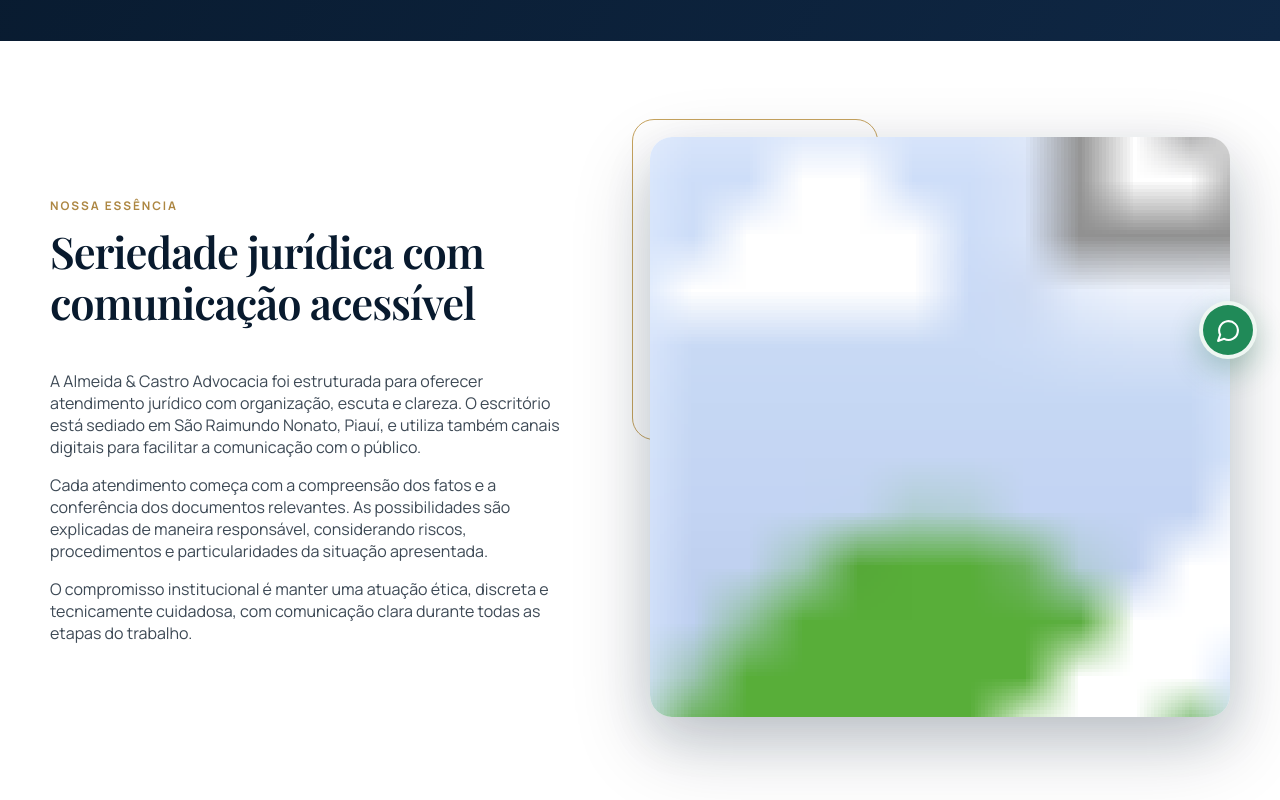
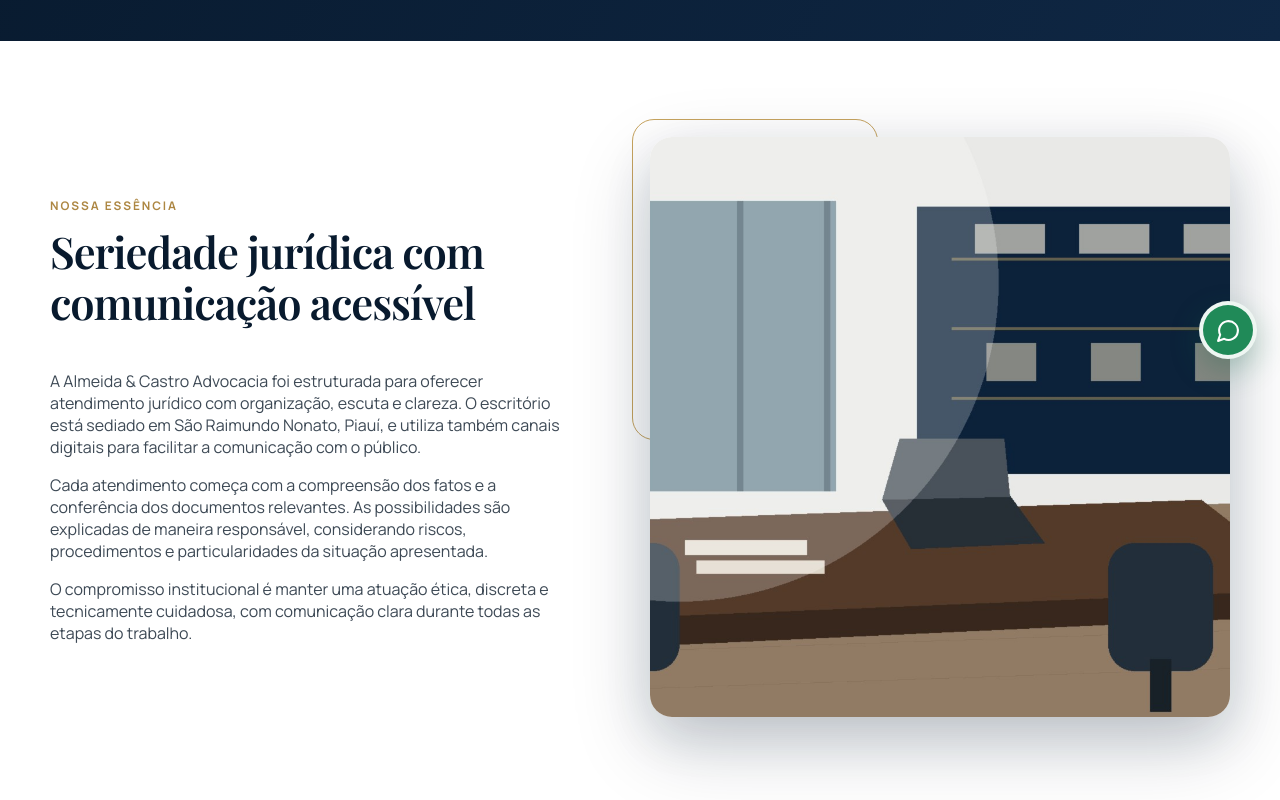
Before and after one commit to RicardoRibeiro-Prof/almeida-castro-advocacia, a React (Vite) app: page /sobre in a window 1280 px wide. Shown: the part 418-1218 px from the top of the page. Built offline with nearby package versions, Linux system fonts and the light colour scheme.

Commit message:
Usa fotografia real local na página sobre

```diff
--- a/src/pages/About.jsx
+++ b/src/pages/About.jsx
@@ -3,7 +3,7 @@ import PageHero from '../components/PageHero'
 import SectionHeading from '../components/SectionHeading'
 import Seo from '../components/Seo'
 
-const ABOUT_IMAGE = `${import.meta.env.BASE_URL}images/hero-office.svg`
+const ABOUT_IMAGE = `${import.meta.env.BASE_URL}images/about-office.jpg`
 
 const timeline = [
   { year: '2018', title: 'Início da atuação', text: 'Formação de uma proposta de atendimento jurídico próximo, ético e organizado.' },
@@ -36,7 +36,7 @@ export default function About() {
             <p>O compromisso institucional é manter uma atuação ética, discreta e tecnicamente cuidadosa, com comunicação clara durante todas as etapas do trabalho.</p>
           </div>
           <div className="image-frame image-frame--tall image-frame--premium">
-            <img src={ABOUT_IMAGE} alt="Ambiente jurídico moderno em madeira, azul-marinho e detalhes dourados" width="800" height="600" loading="lazy" decoding="async" />
+            <img src={ABOUT_IMAGE} alt="Ambiente contemporâneo de escritório para atendimento jurídico" width="1500" height="1100" loading="lazy" decoding="async" />
           </div>
         </div>
       </section>
```
